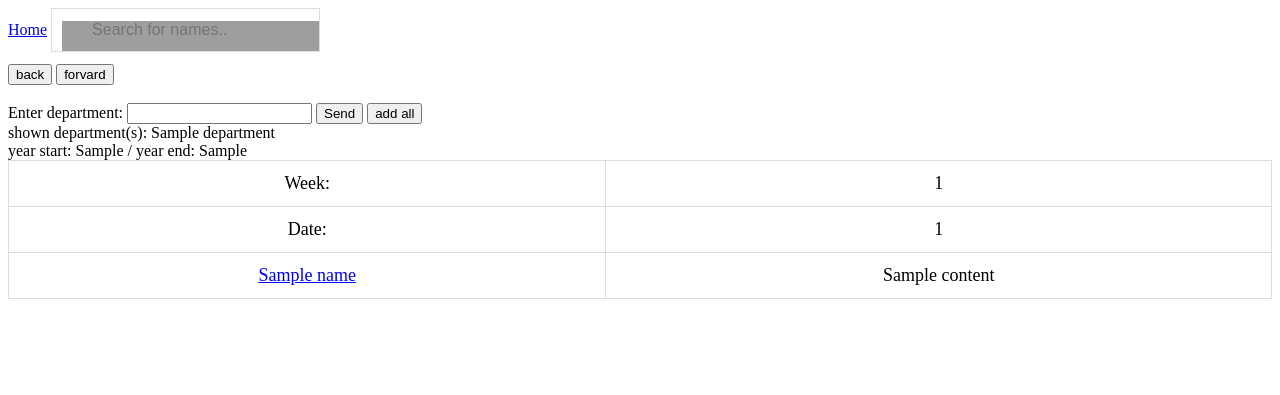
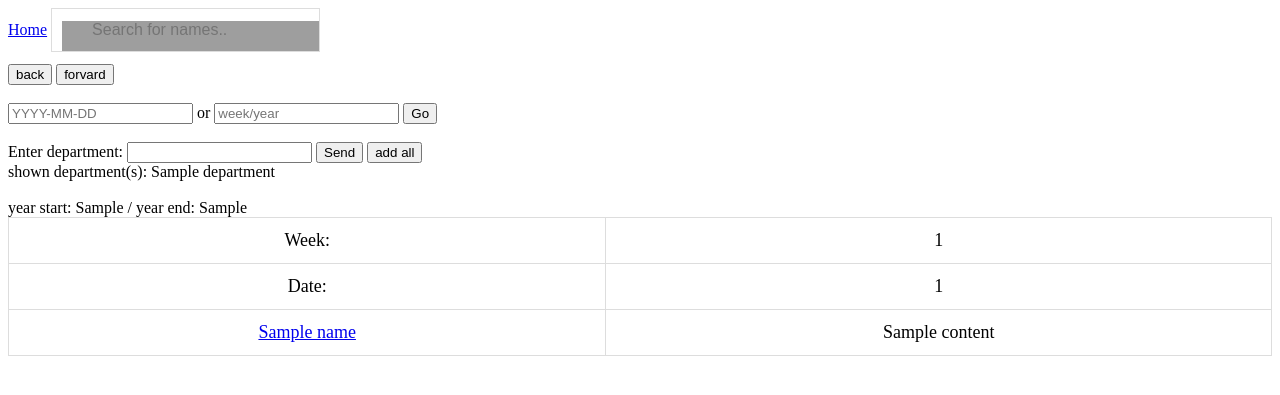
Before and after one commit to DvorakDavid7/Resource-planner, a Flask app: template templates/table.html in a window 1280 px wide. Shown: the top 395 px of the page. Run offline with Flask 2, Linux system fonts and the light colour scheme; the template is opened without the code that fills it: most values are stand-ins (such as "Sample title", 1, 10 or a date in 2020); grey boxes are pictures that could not be loaded.

Commit message:
vyhledávání pomocí data nebo week/year

```diff
--- a/app.py
+++ b/app.py
@@ -17,7 +17,7 @@ dateManager.current_day = datetime.date.today()
 sql = SQL(dateManager)
 sql.set_date_range()
 sql.set_department("IA")
-
+department = "IA"
 
 @app.route("/")
 def index():
@@ -71,12 +71,11 @@ def graphcall():
 
 @app.route("/table", methods = ["GET", "POST"]) # /table
 def show_data():
-    global dateManager
+    global dateManager, department
     token = _get_token_from_cache(app_config.SCOPE)
     if not token:
         return redirect(url_for("login"))
 
-    department = "IA"
     if request.method == "POST" and request.form.get("switch"):
         switch = request.form.get("switch")
         if switch == "back":
@@ -86,12 +85,28 @@ def show_data():
         sql.set_date_range()
 
     if request.method == "POST" and request.form.get("department"):
+        print("department: " + request.form.get("department"))
         department = request.form.get("department")
         sql.set_department(department)
 
     if request.method == "POST" and request.form.get("addall"):
+        print("addall: " + request.form.get("addall"))
         department = "BI ED AC DM SA NL IS SD EX CC BR ZA IA PO SU SL OS PD NA SK BS"
         sql.set_department(department)
+
+    if request.method == "POST" and request.form.get("date"):
+        date = request.form.get("date").split("-")
+        dateManager.current_day = datetime.date(int(date[0]), int(date[1]), int(date[2]))
+        sql.set_date_range()
+
+    if request.method == "POST" and request.form.get("week"):
+        week = request.form.get("week").split("/")
+        d = str(week[1] + "-W"+week[0])
+        date = datetime.datetime.strptime(d + '-1', '%G-W%V-%u')
+        date = str(date).split(" ")[0]
+        date = date.split("-")
+        dateManager.current_day = datetime.date(int(date[0]), int(date[1]), int(date[2]))
+        sql.set_date_range()
 
     dataConvertor = DataConvertor(sql)
     dataHolder = DataHolder(dataConvertor)
--- a/templates/edit.html
+++ b/templates/edit.html
@@ -27,7 +27,7 @@
                 <tr>
                     <td>{{ table.rows_projects[i] }}</td>
                     {% for j in range(table.weeks | length)  -%}
-                        <td>{{ table.content_projects[table.rows_projects[i]][table.weeks[j]] }}</td>
+                        <td contenteditable>{{ table.content_projects[table.rows_projects[i]][table.weeks[j]] }}</td>
                     {%- endfor %}
                 </tr>
                 {%- endfor %}
@@ -37,7 +37,7 @@
                     <td><i>{{ table.rows_opportunity[i] }}</i></td>
                     {% for j in range(table.weeks | length)  -%}
                         {% if table.content_opportunity[table.rows_opportunity[i]]["status"][table.weeks[j]] != 1 %}
-                            <td>{{ table.content_opportunity[table.rows_opportunity[i]]["plan"][table.weeks[j]] }}</td>
+                            <td contenteditable>{{ table.content_opportunity[table.rows_opportunity[i]]["plan"][table.weeks[j]] }}</td>
                         {% endif %}
                     {%- endfor %}
                 </tr>
--- a/templates/table.html
+++ b/templates/table.html
@@ -13,6 +13,10 @@
             <button name="switch" value="back">back</button>
             <button name="switch" value="forward">forvard</button>
             <br></br>
+            <input name="date" type="text" placeholder=YYYY-MM-DD> or
+            <input name="week" type="text" placeholder=week/year>
+            <input type="submit" value="Go">
+            <br></br>
             Enter department:
             <input name="department" type="text">
             <input type="submit" value="Send">
@@ -21,6 +25,7 @@
         <div class="">
             shown department(s): {{ department }}
         </div>
+        <br>
         <div class="">
             year start: {{ table.y_start }} / year end: {{ table.y_end }}
         </div>
```
Also changed, not shown: 2 other files.
